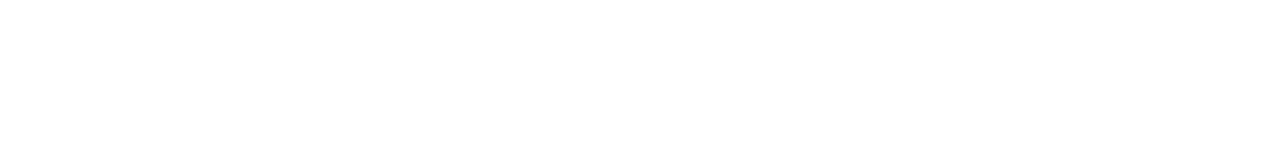
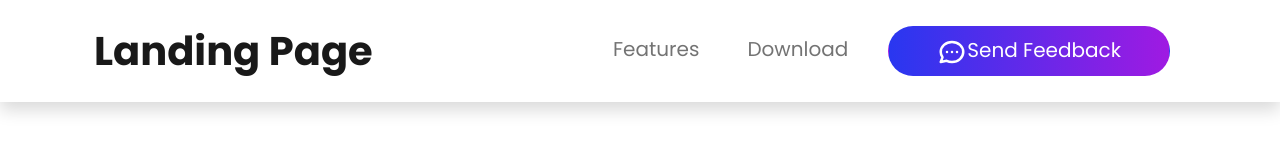
Before and after one commit to monirakandha/landing-page-with-bootstrap, a plain HTML site: page index.html in a window 1280 px wide. Drawn offline with nearby package versions, Linux system fonts and the light colour scheme.

Commit message:
nagivation area create done

```diff
--- a/css/style.css
+++ b/css/style.css
@@ -0,0 +1,10 @@
+@import url('https://fonts.googleapis.com/css2?family=Poppins:wght@400;500;700&display=swap');
+body{
+    font-family: 'Poppins', sans-serif;
+}
+.backgoround-color{
+background-image: linear-gradient(90deg, #2937f0, #9f1ae2);;
+}
+.text-blue{
+    color: #2937f0;
+}
--- a/index.html
+++ b/index.html
@@ -9,7 +9,37 @@
     <link rel="stylesheet" href="css/style.css">
 </head>
 <body>
-  <header></header>
+  <header class="shadow sticky-top py-2">
+    <section class="navigation-area">
+      <div class="navigator">
+        <div class="container">
+          <nav class="navbar navbar-expand-lg navbar-light">
+            <div class="container-fluid">
+              <a class="navbar-brand fw-bold fs-1" href="#">Landing Page</a>
+              <button class="navbar-toggler" type="button" data-bs-toggle="collapse" data-bs-target="#navbarNav" aria-controls="navbarNav" aria-expanded="false" aria-label="Toggle navigation">
+                <span class="navbar-toggler-icon"></span>
+              </button>
+              <div class="collapse navbar-collapse" id="navbarNav">
+                <ul class="navbar-nav ms-auto">
+                  <li class="nav-item mx-3">
+                    <a class="nav-link fs-5" aria-current="page" href="#">Features</a>
+                  </li>
+                  <li class="nav-item mx-3">
+                    <a class="nav-link fs-5" href="#">Download</a>
+                  </li>
+                  <li class="nav-item mx-3">
+                    <a class="nav-link btn rounded-pill backgoround-color px-5 text-white fs-5" href="#"><svg xmlns="http://www.w3.org/2000/svg" class="h-6 w-6 text-white" width="30" fill="none" viewBox="0 0 24 24" stroke="currentColor">
+                      <path stroke-linecap="round" stroke-linejoin="round" stroke-width="2" d="M8 12h.01M12 12h.01M16 12h.01M21 12c0 4.418-4.03 8-9 8a9.863 9.863 0 01-4.255-.949L3 20l1.395-3.72C3.512 15.042 3 13.574 3 12c0-4.418 4.03-8 9-8s9 3.582 9 8z" />
+                    </svg>Send Feedback</a>
+                  </li>
+                </ul>
+              </div>
+            </div>
+          </nav>
+        </div>
+      </div>
+    </section>
+  </header>
   <main></main>
   <footer></footer>
   <script src="https://cdn.jsdelivr.net/npm/bootstrap@5.1.3/dist/js/bootstrap.bundle.min.js" integrity="sha384-ka7Sk0Gln4gmtz2MlQnikT1wXgYsOg+OMhuP+IlRH9sENBO0LRn5q+8nbTov4+1p" crossorigin="anonymous"></script>
```
